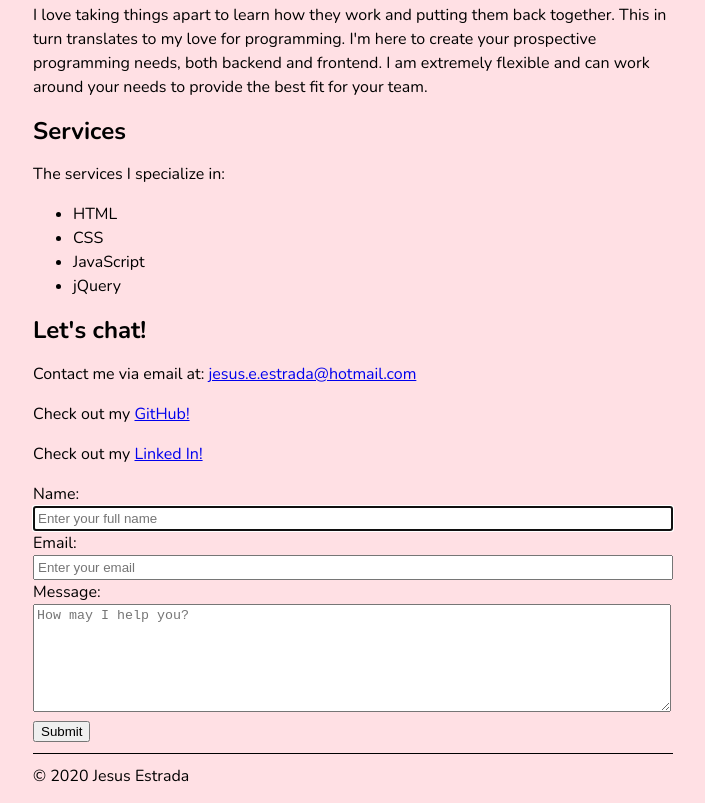
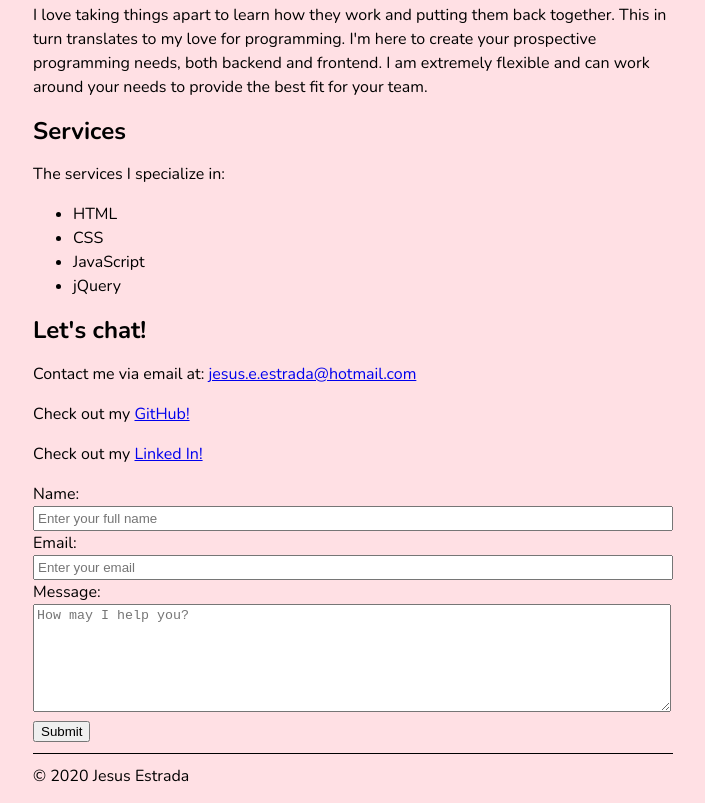
Before and after one commit to EdwardEJ/DemoWebpage, a plain HTML site: page index.html in a window 1280 px wide. Shown: the part 2003-2806 px from the top of the page, without its empty margins (287-992 px from the left). Drawn offline with nearby package versions, Linux system fonts and the light colour scheme.

Commit message:
removed autofocus

```diff
--- a/index.html
+++ b/index.html
@@ -147,7 +147,7 @@
       <form action="https://formspree.io/xzbjejkk" method="post">
         <div>
           <label for="name">Name: </label>
-          <input id="name" type="text" name="name" placeholder="Enter your full name" autofocus="on" required />
+          <input id="name" type="text" name="name" placeholder="Enter your full name" required />
         </div>
         <div>
           <label for="email">Email: </label>
```
